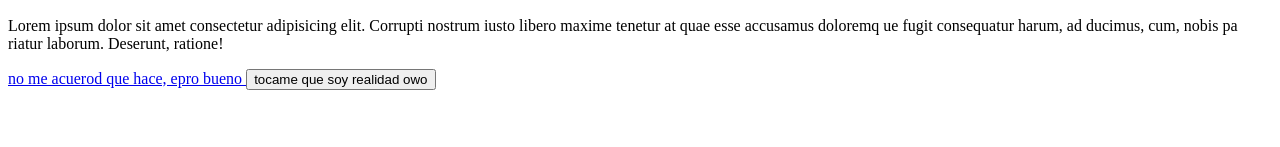
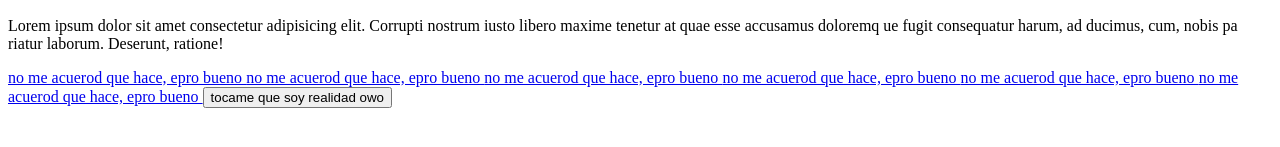
Before and after one commit to AngelHrt/prueba2, a plain HTML site: page index.html in a window 1280 px wide. Shown: the part 383-530 px from the top of the page. Drawn offline with Linux system fonts and the light colour scheme.

Commit message:
cambiado

```diff
--- a/index.html
+++ b/index.html
@@ -18,6 +18,22 @@
         no me acuerod que hace, epro bueno
     </a>
 
+    <a href="https://png.pngtree.com/background/20230524/original/pngtree-sad-pictures-for-desktop-hd-backgrounds-picture-image_2705986.jpg">
+        no me acuerod que hace, epro bueno
+    </a>
+    <a href="https://png.pngtree.com/background/20230524/original/pngtree-sad-pictures-for-desktop-hd-backgrounds-picture-image_2705986.jpg">
+        no me acuerod que hace, epro bueno
+    </a>
+    <a href="https://png.pngtree.com/background/20230524/original/pngtree-sad-pictures-for-desktop-hd-backgrounds-picture-image_2705986.jpg">
+        no me acuerod que hace, epro bueno
+    </a>
+    <a href="https://png.pngtree.com/background/20230524/original/pngtree-sad-pictures-for-desktop-hd-backgrounds-picture-image_2705986.jpg">
+        no me acuerod que hace, epro bueno
+    </a>
+    <a href="https://png.pngtree.com/background/20230524/original/pngtree-sad-pictures-for-desktop-hd-backgrounds-picture-image_2705986.jpg">
+        no me acuerod que hace, epro bueno
+    </a>
+
     <button>tocame que soy realidad owo</button>
 
 </body>
```
